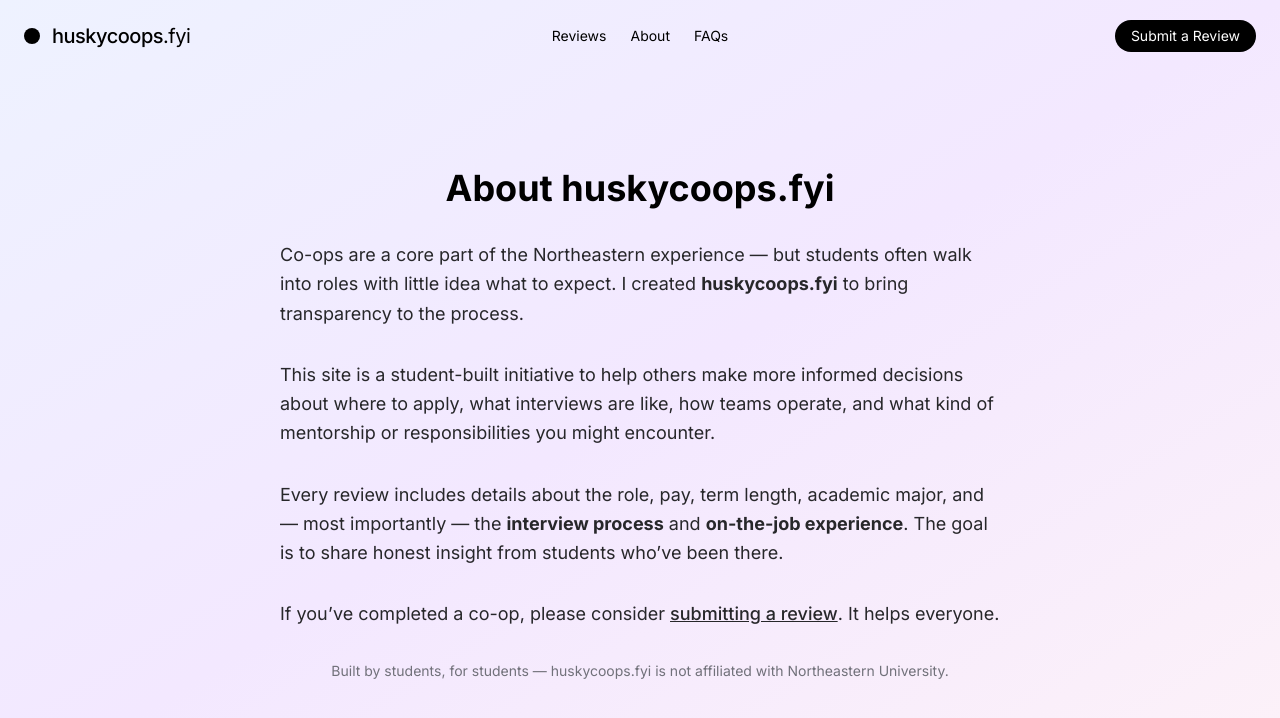
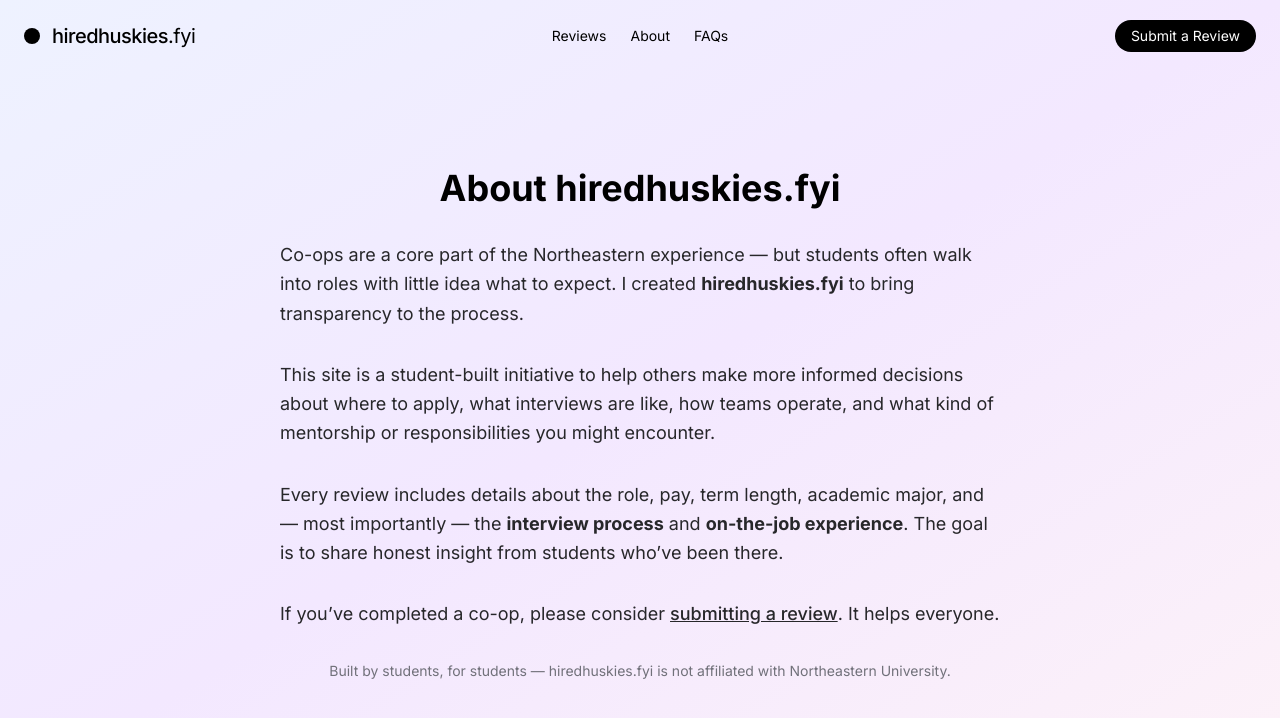
Before and after one commit to nnwetzel/hiredhuskies-fyi, a Next.js app: page /about in a window 1280 px wide. Shown: the top 718 px of the page. Built offline with nearby package versions, Linux system fonts and the light colour scheme.

Commit message:
Update name

```diff
--- a/app/about/page.tsx
+++ b/app/about/page.tsx
@@ -8,10 +8,10 @@
       <Header />
 
       <div className="max-w-3xl mx-auto px-6 py-24 space-y-8">
-        <h1 className="text-4xl font-bold text-center">About huskycoops.fyi</h1>
+        <h1 className="text-4xl font-bold text-center">About hiredhuskies.fyi</h1>
 
         <p className="text-lg leading-relaxed text-zinc-800">
-          Co-ops are a core part of the Northeastern experience — but students often walk into roles with little idea what to expect. I created <strong>huskycoops.fyi</strong> to bring transparency to the process.
+          Co-ops are a core part of the Northeastern experience — but students often walk into roles with little idea what to expect. I created <strong>hiredhuskies.fyi</strong> to bring transparency to the process.
         </p>
 
         <p className="text-lg leading-relaxed text-zinc-800">
@@ -27,7 +27,7 @@
         </p>
 
         <p className="text-sm text-zinc-500 text-center mt-10">
-          Built by students, for students — huskycoops.fyi is not affiliated with Northeastern University.
+          Built by students, for students — hiredhuskies.fyi is not affiliated with Northeastern University.
         </p>
       </div>
     </main>
--- a/app/components/Header.tsx
+++ b/app/components/Header.tsx
@@ -12,7 +12,7 @@
       <Link href="/" className="flex items-center gap-3 hover:opacity-80 transition">
         <div className="w-4 h-4 rounded-full bg-black" />
         <span className="text-xl font-medium tracking-tight text-black">
-          huskycoops<span className="font-normal">.fyi</span>
+          hiredhuskies<span className="font-normal">.fyi</span>
         </span>
       </Link>
 
--- a/app/layout.tsx
+++ b/app/layout.tsx
@@ -6,7 +6,7 @@
   variable: '--font-inter',
 });
 
-const title = 'Husky Co-ops';
+const title = 'Hired Huskies';
 const description =
   'Student-powered co-op reviews, built for those who want real insight before their next job. Know what to expect — from Huskies who’ve been there.';
 
@@ -18,7 +18,7 @@
     title,
     description,
   },
-  metadataBase: new URL('https://huskycoops.fyi'),
+  metadataBase: new URL('https://hiredhuskies.fyi'),
 };
 
 export default function RootLayout({
```
